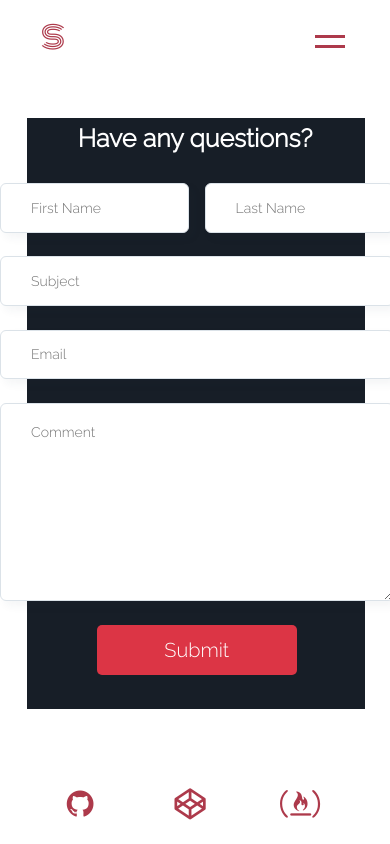
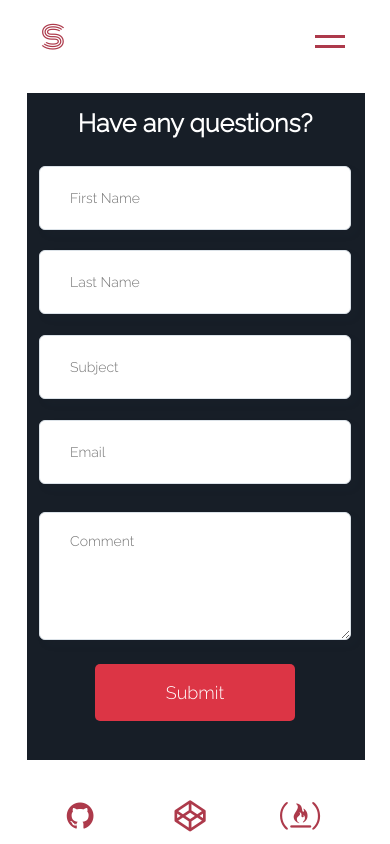
Before and after one commit to snyggme/profile, a React (Create React App) app: page /contacts in a window 390 px wide. Built offline with nearby package versions, Linux system fonts and the light colour scheme.

Commit message:
small width layout fixes

```diff
--- a/src/App.js
+++ b/src/App.js
@@ -68,7 +68,7 @@ class App extends Component {
                             })
                         }}
                 ></div>
-                <Main showContent={showContent}/>
+                <Main showContent={showContent} screenWidth={screenWidth}/>
                 <Footer />
             </div>
         )
--- a/src/components/Main.js
+++ b/src/components/Main.js
@@ -6,14 +6,14 @@ import Projects from './Projects'
 import Contacts from './Contacts'
 
 const Main = (props) => {
-    const { showContent } = props
+    const { showContent, screenWidth } = props
 
     return (
         <main>
 	      	<Switch>
 	           	<Route exact path='/' component={Home}/>
 	           	<Route path='/skills' render={(routeProps) => (
-                    <Skills {...routeProps} show={showContent}/>
+                    <Skills {...routeProps} show={showContent} screenWidth={screenWidth}/>
                 )}/>
 	           	<Route path='/projects' render={(routeProps) => (
                     <Projects {...routeProps} show={showContent}/>
--- a/src/components/Skills.js
+++ b/src/components/Skills.js
@@ -3,27 +3,10 @@ import { CSSTransitionGroup } from 'react-transition-group'
 import { SkillsItem } from './SkillsItem'
 
 const Skills = (props) => {
-	const show = props.show
+	const { show, screenWidth } = props
 
 	return (
 		<div style={{height: '100%'}}>
-			{ show &&
-				<CSSTransitionGroup
-	                transitionName="example"
-	                transitionAppear={true}
-	                transitionEnter={false}
-			        transitionLeave={false}
-			        transitionAppearTimeout={1000}
-			        transitionEnterTimeout={0}
-			        transitionLeaveTimeout={0}
-			        style={{display: 'block', position: 'relative', height: '100%'}}>
-					<div className='skills-grid'>
-						{skillsLogos.map((item, index) =>
-							<SkillsItem logo={item} key={index}/>
-						)}
-					</div>
-				</CSSTransitionGroup>
-			}
 			<CSSTransitionGroup
 	            transitionName="example"
 	            transitionAppear={true}
@@ -38,6 +21,23 @@ const Skills = (props) => {
 					</div>
 				</div>
 			</CSSTransitionGroup>
+			{ show &&
+				<CSSTransitionGroup
+	                transitionName="example"
+	                transitionAppear={true}
+	                transitionEnter={false}
+			        transitionLeave={false}
+			        transitionAppearTimeout={1000}
+			        transitionEnterTimeout={0}
+			        transitionLeaveTimeout={0}
+			        style={{display: 'block', position: 'relative', height: '100%'}}>
+					<div className='skills-grid'>
+						{skillsLogos.map((item, index) =>
+							<SkillsItem screenWidth={screenWidth} logo={item} key={index}/>
+						)}
+					</div>
+				</CSSTransitionGroup>
+			}
 		</div>
 	)
 }
--- a/src/components/SkillsItem.js
+++ b/src/components/SkillsItem.js
@@ -1,10 +1,12 @@
 import React from 'react'
 
-export const SkillsItem = ({ logo }) => {
+export const SkillsItem = ({ logo, screenWidth }) => {
 	return (
 		<div className='skills-grid-block'>
 			<i className={logo.class}></i>
-			<div style={{textAlign: 'center', marginTop: '5px', fontSize: '1.2vw'}}>{logo.name}</div>
+			{ screenWidth > 663 &&
+				<div className='skills-grid-block-lang'>{logo.name}</div>
+			}
 		</div>
 	)
 }
--- a/src/index.css
+++ b/src/index.css
@@ -306,6 +306,12 @@ footer {
     color: rgb(23, 30, 39);
 }
 
+.skills-grid-block-lang {
+    text-align: center;
+    margin-top: 5px;
+    font-size: 1.2vw;
+}
+
 .icon-reactjs:hover {
     color: #52d3fa;
 }
@@ -393,6 +399,17 @@ i.icon-javascript-alt, i.icon-nodejs {
     padding-top: 3%;
 }
 
+.contacts-form {
+    display: grid;
+    width: 80%;
+    height: 100%;
+    margin: 0 auto;
+    grid-template-rows: repeat(3, 0.1fr) 0.4fr 0.1fr;
+    grid-template-columns: 1fr 1fr;
+    grid-gap: 4%;
+    align-items: center;
+}
+
 .contacts-form-control {
     font-family: inherit;
     height: 100%;
@@ -419,17 +436,6 @@ i.icon-javascript-alt, i.icon-nodejs {
     text-align: center;
     margin-bottom: 50px;
     font-size: 2.2vw;
-}
-
-.contacts-form {
-    display: grid;
-    width: 80%;
-    height: 100%;
-    margin: 0 auto;
-    grid-template-rows: repeat(3, 0.1fr) 0.4fr 0.1fr;
-    grid-template-columns: 1fr 1fr;
-    grid-gap: 4%;
-    align-items: center;
 }
 
 #email {
@@ -911,8 +917,19 @@ i.icon-javascript-alt, i.icon-nodejs {
 }
 
 @media screen and (max-width: 662px) {
+    main {
+        height: 79vh;
+        width: 100vw;
+        top: 11%;
+    }
     .main-background {
+        height: 79vh;
+        top: 11%;
         width: 86.5vw;
+    }
+    .footer-links-grid {
+        align-items: flex-end;
+        padding-bottom: 10px;
     }
     .footer-links-grid > a {
         font-size: 8vw;
@@ -1013,14 +1030,75 @@ i.icon-javascript-alt, i.icon-nodejs {
     .contacts-header {
         color: white;
         font-size: 25px;
-        padding-top: 5px;
-        margin-bottom: 30px;
+        padding-top: 15px;
+        margin-bottom: 20px;
     }
     .contacts-form {
-        width: 100%;
-        margin: 0 auto;
-        grid-template-rows: repeat(3, 0.1fr) 0.4fr 0.1fr;
-        grid-template-columns: 1fr 1fr;
+        width: 80vw;
+        height: 85%;
+        display: grid;
+        grid-template-rows: 1fr 1fr 1fr 1fr 2fr 0.8fr;
+        grid-template-columns: 1fr;
+        grid-row-gap: 5px;
+    }
+    #first-name {
+        height: 80%;
+    }
+    #last-name {
+        height: 80%;
+    }
+    #email {
+        height: 80%;
+        grid-column-start: inherit;
+        grid-column-end: inherit;
+    }
+    #comment {
+        height: 80%;
+        grid-column-start: inherit;
+        grid-column-end: inherit;
+    }
+    #subject {
+        height: 80%;
+        grid-column-start: inherit;
+        grid-column-end: inherit;
+    }
+    .btn {
+        font-size: 18px;
+        height: 90%;
+        grid-column-start: inherit;
+        grid-column-end: inherit;
+    }
+    .contacts-form-control {
+        height: auto;
+    }
+    .skills-story {
+        position: relative;
+        height: 60px;
+        padding-top: 40px;
+        padding-left: 35px;
+        width: 78vw;
+        left: 7%;
+        top: 11%;
+        line-height: 5vw;
+        display: block;
+        font-size: 4vw;
+    }
+    .skills-grid {
+        top: 25%;
+        width: 81vw;
+        height: 55%;
+        grid-gap: 10px;
+    }
+    .skills-grid-block {
+        grid-template-rows: 1fr;
+        grid-template-columns: 1fr;
+    }
+    .skills-grid-block i {
+        font-size: 13vw;
+        align-self: center;
+    }
+    i.icon-javascript-alt, i.icon-nodejs {
+        width: 40px;
     }
 }
 /*
```
